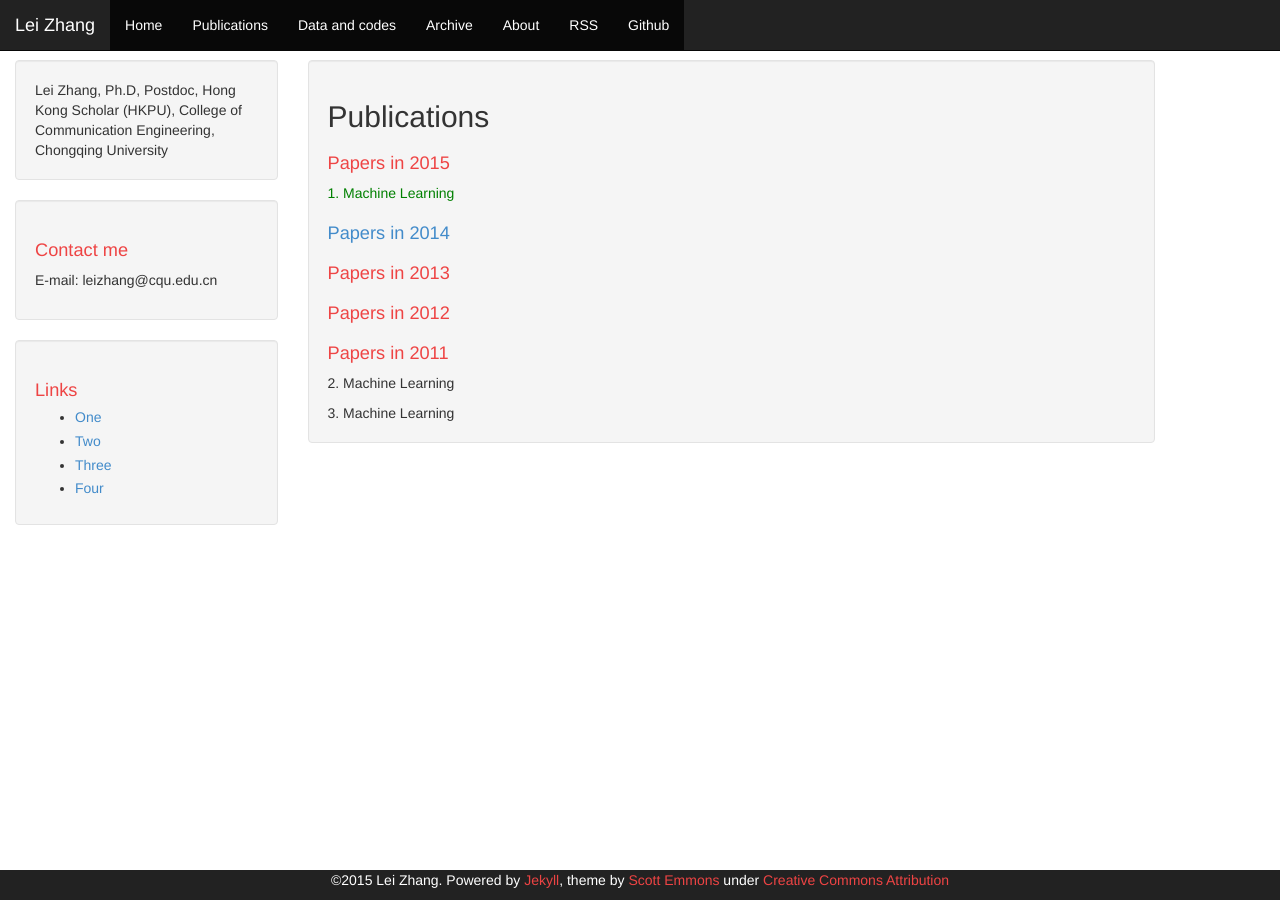
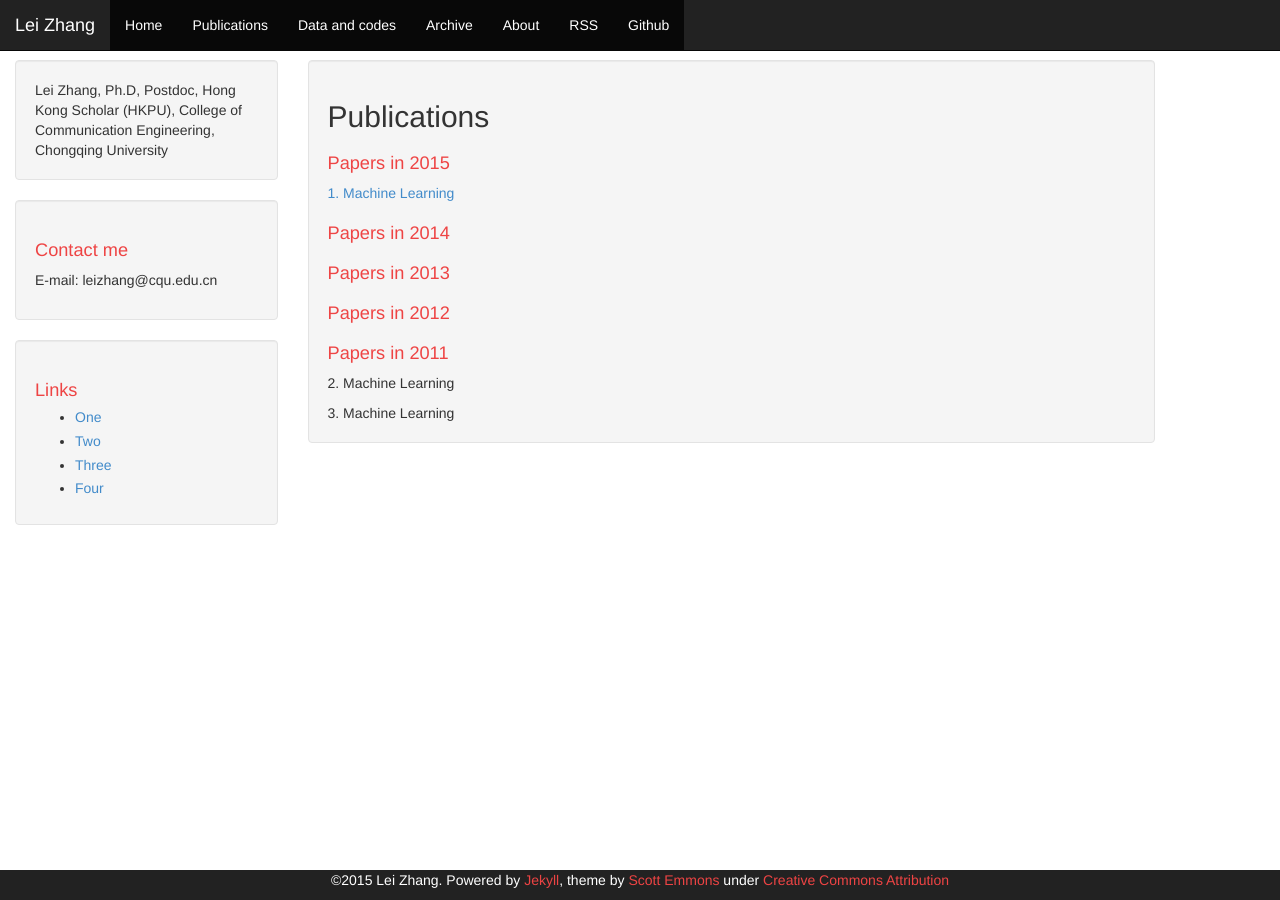
Before and after one commit to DrLeiZhang/website, a Jekyll site: the page built from publications.html, in a window 1280 px wide. Built offline with Jekyll 4.4.1, drawn with Linux system fonts in a browser that asks for light colours; Markdown is read by kramdown in place of the engine named in the settings.

Commit message:
Update
Signed-off-by: leizhang@cqu.edu.cn <leizhang@cqu.edu.cn>

```diff
--- a/publications.html
+++ b/publications.html
@@ -5,8 +5,8 @@ layout: default
 <div class="well">
     <h2>Publications</h2>
     <h1>Papers in 2015</h1>
-    <p style="color:green;">1. Machine Learning</p>
-    <h1><a href="resources/Domain Adaptation Extreme Learning Machines for Drift Compensation in E-nose Systems.pdf">Papers in 2014</a></h1>
+    <p style="color:green;"> <a href="resources/Domain Adaptation Extreme Learning Machines for Drift Compensation in E-nose Systems.pdf">1. Machine Learning</a></p>
+    <h1>Papers in 2014</h1>
 <h1>Papers in 2013</h1>
 <h1>Papers in 2012</h1>
 <h1>Papers in 2011</h1>
```
